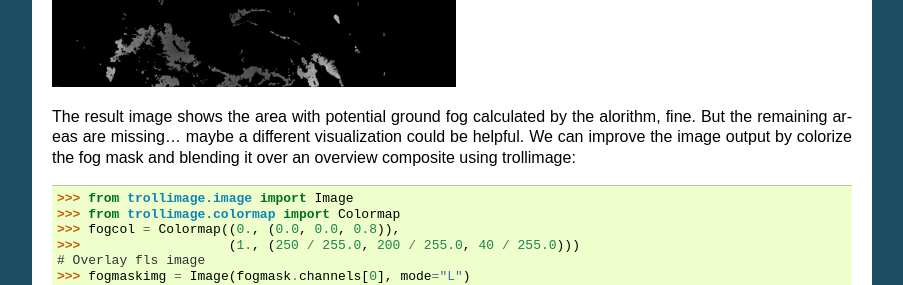
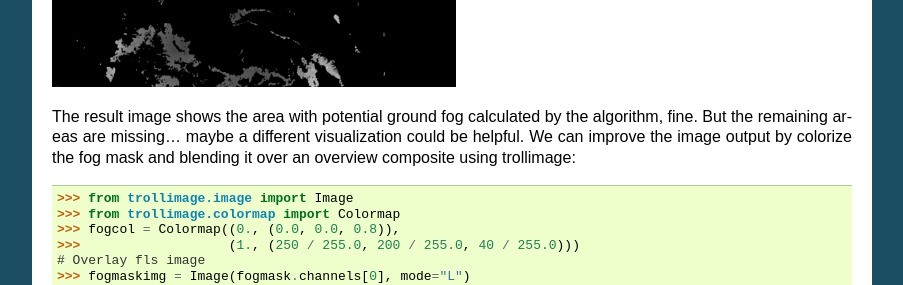
Before and after one commit to pytroll/fogpy, a Sphinx documentation site: the page built from doc/source/quickstart.rst, in a window 1280 px wide and 900 px high, scrolled down 6309 px. Shown: the part 152-437 px from the top of the window, without its empty margins (198-1101 px from the left). Built offline with Sphinx 7.4.7, drawn with Linux system fonts in a browser that asks for light colours; some of the changed text lies outside the part shown.

Commit message:
Fix typos in Documentation

```diff
--- a/doc/source/quickstart.rst
+++ b/doc/source/quickstart.rst
@@ -69,7 +69,7 @@
 .. image:: ./fogpy_docu_example_3.png
 
 The reddish and dark colored clouds represent cold and high altitude clouds,
-whereas the yellow-greenish color over central and eastern Europe is a indication for low clouds and fog.
+whereas the yellow-greenish color over central and eastern Europe is an indication for low clouds and fog.
 
 Continue with more metadata
 ===========================
@@ -230,7 +230,7 @@
 
 .. image:: ./fogpy_docu_example_10.png
 
-The result image shows the area with potential ground fog calculated by the alorithm, fine.
+The result image shows the area with potential ground fog calculated by the algorithm, fine.
 But the remaining areas are missing... maybe a different visualization could be helpful.
 We can improve the image output by colorize the fog mask and blending it over an overview composite using trollimage::
 
```
